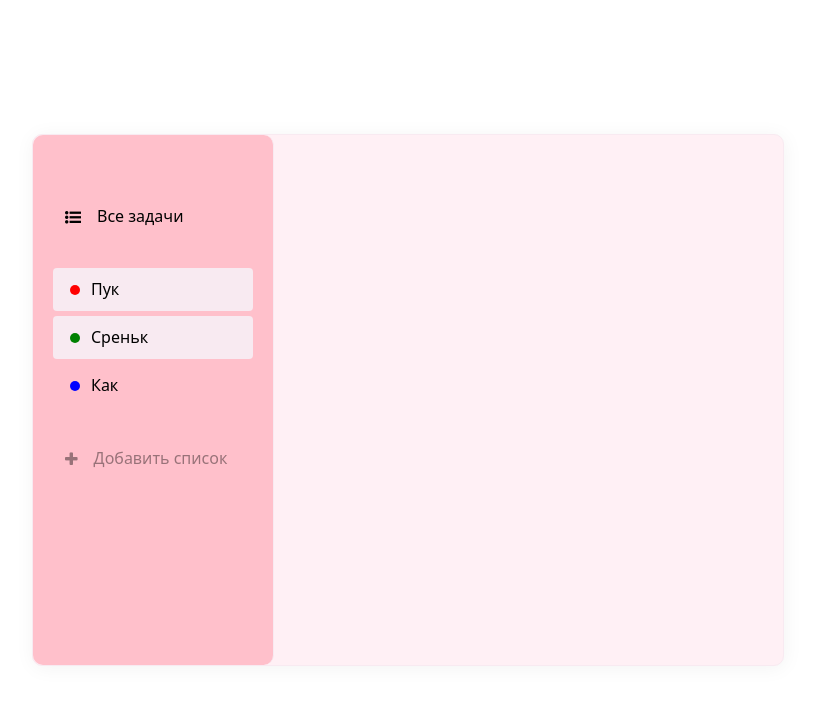
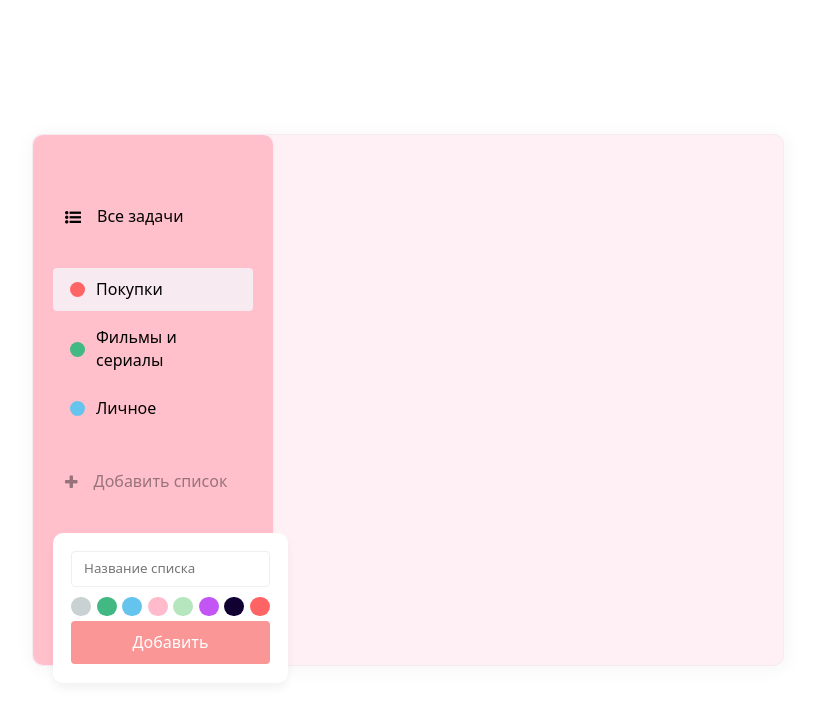
Before and after one commit to hrmvlg/task_list, a React (Create React App) app: page / in a window 1280 px wide. Shown: the top 704 px of the page, without its empty margins (232-1047 px from the left). Built offline with nearby package versions, Linux system fonts and the light colour scheme.

Commit message:
добавлено окно "Добавить список" с возможностью выбора цвета для пункта

```diff
--- a/src/App.js
+++ b/src/App.js
@@ -2,7 +2,11 @@ import React from "react";
 import AddList from "./components/AddList";
 import List from "./components/List/index";
 
+import DB from './asserts/db.json'
+
+
 function App(){
+
   return(
     <div className="todo">
       <div className="todo__sidebar">
@@ -15,23 +19,22 @@ function App(){
         />
         <List items={[
           {
-            color: 'red' ,
-            name: 'Пук',
+            color: 'red',
+            name: 'Покупки',
             active: true,
           },
           {
             color: 'green' ,
-            name: 'Среньк',
-            active: true,
+            name: 'Фильмы и сериалы',
           },
           {
             color: 'blue' ,
-            name: 'Как',
+            name: 'Личное',
           },
         ]}
         isRemovable
         />
-        <AddList/>
+        <AddList colors={DB.colors}/>
       </div>
       <div className="todo__tasks"></div>
     </div>
--- /dev/null
+++ b/src/Budge/budge.scss
@@ -0,0 +1,39 @@
+.badge{
+   display: inline-block;
+   width: 15px;
+   height: 15px;
+   border-radius: 30px;
+
+   &--red{
+     background-color: #FF6464;
+  }
+
+  &--green{
+     background-color: #42B883;
+  }
+
+  &--blue{
+   background-color: #64C4ED;
+  }
+
+  &--grey{
+   background-color: #C9D1D3;
+  }
+
+  &--pink{
+   background-color: #FFBBCC;
+  }
+
+  &--lime{
+   background-color: #B6E6BD;
+  }
+
+  &--purple{
+     background-color: #C355F5;
+  }
+
+  &--black{
+     background-color: #110133;
+  }
+
+}
--- /dev/null
+++ b/src/Budge/index.jsx
@@ -0,0 +1,13 @@
+import React from "react";
+import './budge.scss'
+
+import classNames from 'classnames'
+
+const Badge = ({ color, onClick, className }) =>
+   <i
+      onClick={onClick}
+      className={classNames('badge', { [`badge--${color}`]: color }, className)}
+   >
+   </i >
+
+export default Badge;
--- /dev/null
+++ b/src/asserts/db.json
@@ -0,0 +1,173 @@
+{
+   "lists": [
+     {
+       "id": 1,
+       "name": "Продажи",
+       "colorId": 5
+     },
+     {
+       "id": 2,
+       "name": "Фронтенд",
+       "colorId": 4
+     },
+     {
+       "id": 3,
+       "name": "Фильмы и сериалы",
+       "colorId": 3
+     },
+     {
+       "id": 4,
+       "name": "Книги",
+       "colorId": 2
+     },
+     {
+       "id": 5,
+       "name": "Личное",
+       "colorId": 1
+     },
+     {
+       "name": "Спорт",
+       "colorId": 3,
+       "id": 6
+     },
+     {
+       "name": "Курс по ReactJS ToDo",
+       "colorId": 7,
+       "id": 7
+     }
+   ],
+   "tasks": [
+     {
+       "id": 1,
+       "listId": 2,
+       "text": "Изучить JavaScript",
+       "completed": true
+     },
+     {
+       "id": 2,
+       "listId": 2,
+       "text": "Изучить паттерны проектирования",
+       "completed": false
+     },
+     {
+       "id": 3,
+       "listId": 2,
+       "text": "ReactJS Hooks (useState, useReducer, useEffect и т.д.)",
+       "completed": true
+     },
+     {
+       "id": 4,
+       "listId": 2,
+       "text": "Redux (redux-observable, redux-saga)",
+       "completed": false
+     },
+     {
+       "listId": 2,
+       "text": "123",
+       "completed": true,
+       "id": 5
+     },
+     {
+       "listId": 1,
+       "text": "test",
+       "completed": false,
+       "id": 6
+     },
+     {
+       "listId": 1,
+       "text": "qweqwe",
+       "completed": false,
+       "id": 7
+     },
+     {
+       "listId": 1,
+       "text": "qweqwe",
+       "completed": true,
+       "id": 8
+     },
+     {
+       "listId": 1,
+       "text": "123",
+       "completed": false,
+       "id": 9
+     },
+     {
+       "listId": 4,
+       "text": "Купить 1984!",
+       "completed": true,
+       "id": 10
+     },
+     {
+       "listId": 2,
+       "text": "222",
+       "completed": true,
+       "id": 12
+     },
+     {
+       "listId": 7,
+       "text": "Сделали сайдбар",
+       "completed": true,
+       "id": 15
+     },
+     {
+       "listId": 7,
+       "text": "Сделали список задач",
+       "completed": true,
+       "id": 16
+     },
+     {
+       "listId": 7,
+       "text": "Сделали удаление и редактирование задач и списков",
+       "completed": true,
+       "id": 17
+     },
+     {
+       "listId": 8,
+       "text": "tttt",
+       "completed": false,
+       "id": 18
+     }
+   ],
+   "colors": [
+     {
+       "id": 1,
+       "hex": "#C9D1D3",
+       "name": "grey"
+     },
+     {
+       "id": 2,
+       "hex": "#42B883",
+       "name": "green"
+     },
+     {
+       "id": 3,
+       "hex": "#64C4ED",
+       "name": "blue"
+     },
+     {
+       "id": 4,
+       "hex": "#FFBBCC",
+       "name": "pink"
+     },
+     {
+       "id": 5,
+       "hex": "#B6E6BD",
+       "name": "lime"
+     },
+     {
+       "id": 6,
+       "hex": "#C355F5",
+       "name": "purple"
+     },
+     {
+       "id": 7,
+       "hex": "#110133",
+       "name": "black"
+     },
+     {
+       "id": 8,
+       "hex": "#FF6464",
+       "name": "red"
+     }
+   ]
+ }
--- /dev/null
+++ b/src/components/AddList/AddList.scss
@@ -0,0 +1,32 @@
+.add-list {
+&__popup {
+   width: 235px;
+   height: 150px;
+   background: #fff;
+   box-shadow: 0px 6px 10px rgba(0, 0, 0, 0.05);
+   border-radius: 10px;
+   padding: 18px;
+   box-sizing: border-box;
+
+   .button{
+      width: 100%;
+   }
+
+   &-colors{
+      margin-top: 10px;
+      margin-bottom: 5px;
+      display: flex;
+      justify-content: space-between;
+
+      .badge{
+         width: 16px;
+         height: 16  px;
+         cursor: pointer;
+         border: 2px solid transparent;
+         &.active{
+            border: 2px solid gray;
+         }
+      }
+   }
+   }
+}
--- a/src/components/AddList/AddListButton.scss
+++ /dev/null
@@ -1,9 +0,0 @@
-.add-list{
-   &__popup{
-      width: 235px;
-      height: 150px;
-      background: #fff;
-      box-shadow: 0px 6px 10px rgba(0, 0, 0, 0.05);
-      border-radius: 10px;
-   }
-}
--- a/src/components/AddList/index.jsx
+++ b/src/components/AddList/index.jsx
@@ -1,14 +1,20 @@
 import React, { useState } from "react";
 import List from "../List";
-import "./AddListButton.scss"
+import Badge from "../../Budge";
+import "./AddList.scss";
 
-const AddListButton = () => {
 
-   const [visiblePopup, showPopup] = useState(false)
+const AddList = ({ colors }) => {
+
+   const [visiblePopup, showPopup] = useState(true)
+   const [selectedColor, selectColor] = useState(null)
+
+   console.log(selectedColor)
+
    return (
       <div className="add-list">
          <List
-            onClick={() => alert(1)}
+            onClick={() => showPopup(true)}
             items={[
                {
                   className: 'list__add-button',
@@ -16,12 +22,25 @@ const AddListButton = () => {
                   name: 'Добавить список'
                }
             ]} />
-
-         {visiblePopup && <div className="add-list__popup">
-            <h1>dfdfgd</h1>
-         </div>}
+         {visiblePopup &&
+            <div className="add-list__popup">
+               <input className="field" type="text" placeholder="Название списка" />
+               <div className="add-list__popup-colors">
+                  {
+                     colors.map(color => (
+                        <Badge
+                           onClick={() => selectColor(color.id)}
+                           key={color.id}
+                           color={color.name}
+                           className={selectedColor === color.id && 'active'}
+                        />
+                     ))}
+               </div>
+               <button className="button">Добавить</button>
+            </div>
+         }
       </div>
    )
 }
 
-export default AddListButton;
+export default AddList;
--- a/src/components/List/List.scss
+++ b/src/components/List/List.scss
@@ -22,30 +22,16 @@
        border-radius: 4px;
      }
 
+     .badge{
+       position: relative;
+       left: 5px;
+     }
+
      i{
        display: inline-flex;
        margin-right: 8px;
        padding: 10px, 12px;
      }
 
-     .badge{
-         width: 10px;
-         height: 10px;
-         border-radius: 30px;
-         position: relative;
-         left: 5px;
-
-         &--red{
-           background-color: red;
-        }
-
-        &--green{
-           background-color: green;
-        }
-
-        &--blue{
-         background-color: blue;
-        }
-     }
    }
  }
--- a/src/components/List/index.jsx
+++ b/src/components/List/index.jsx
@@ -1,8 +1,11 @@
 import React from "react";
+import classNames from 'classnames';
 import './List.scss';
-import classNames from 'classnames';
+
+import Budge from '../../Budge'
 
 const List = ({ items, isRemovable, onClick }) => {
+   console.log(items, isRemovable)
    return (
       <ul onClick={onClick} className="list">
          {items.map((item, index) => (
@@ -11,7 +14,7 @@ const List = ({ items, isRemovable, onClick }) => {
                   {item.icon ? (
                      item.icon
                   ) : (
-                     <i className={`badge badge--${item.color}`}></i>
+                     <Budge color={item.color} />
                   )}
                </i>
                <span>{item.name}</span>
--- a/src/index.scss
+++ b/src/index.scss
@@ -6,6 +6,7 @@
   font-family: Nunito, system-ui, sans-serif;
   -webkit-font-smoothing: antialiased;
   -moz-osx-font-smoothing: grayscale;
+
 }
 
 .todo{
@@ -31,3 +32,35 @@
 
   }
 }
+
+.field{
+  background: #fff;
+  border: 1px solid #efefef;
+  box-sizing: border-box;
+  border-radius: 4px;
+  padding: 8px 12px;
+  width: 100%;
+
+  &:focus{
+    border-color: salmon;
+  }
+}
+
+.button{
+  background: rgb(250, 150, 150);
+  border-radius: 4px;
+  color:  #fff;
+  border: 0;
+  padding: 10px 20px;
+  font-size: 16px;
+  cursor: pointer;
+
+  &:hover{
+    background: darken(rgb(250, 150, 150), 10%);
+  }
+
+  &:active{
+    background: darken(rgb(250, 150, 150), 20%);
+  }
+
+}
```
Also changed, not shown: 1 other file (tests, documents, lock files or other folders).
